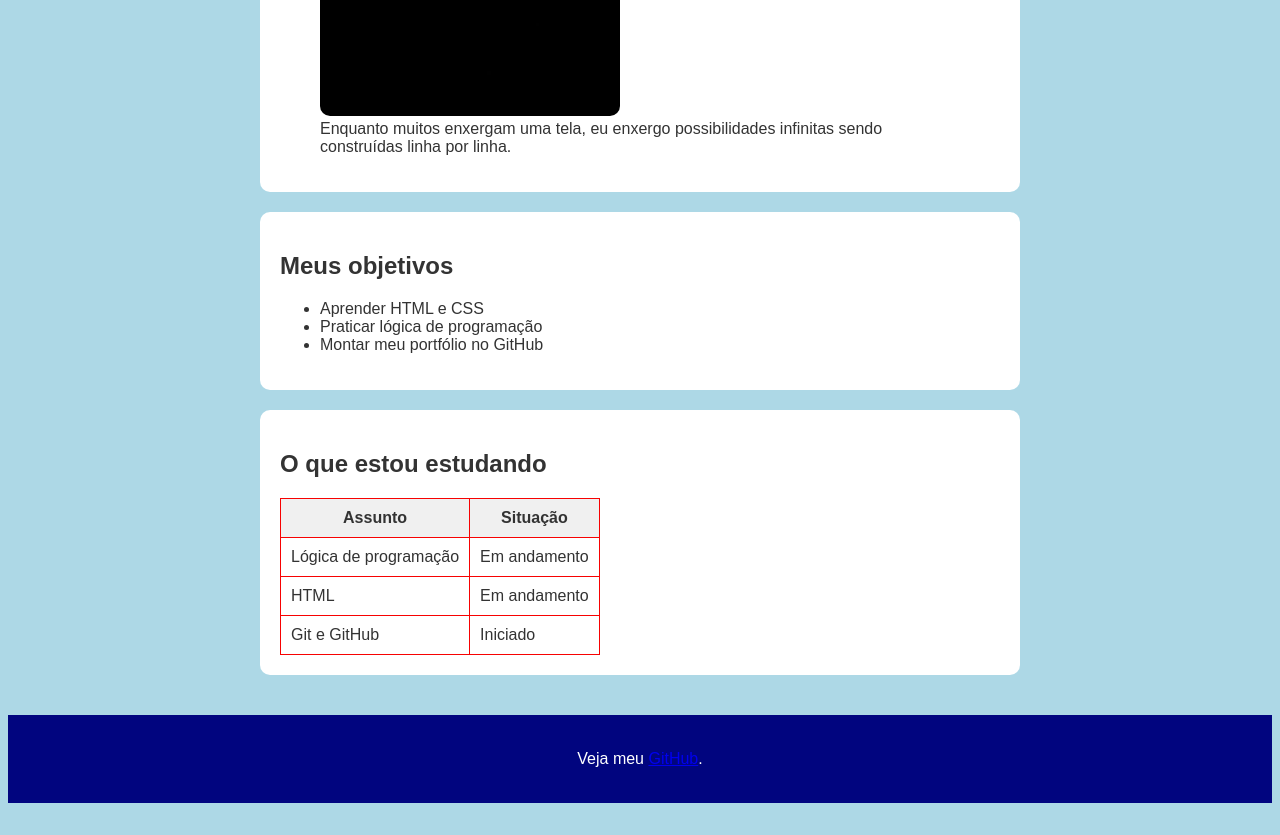
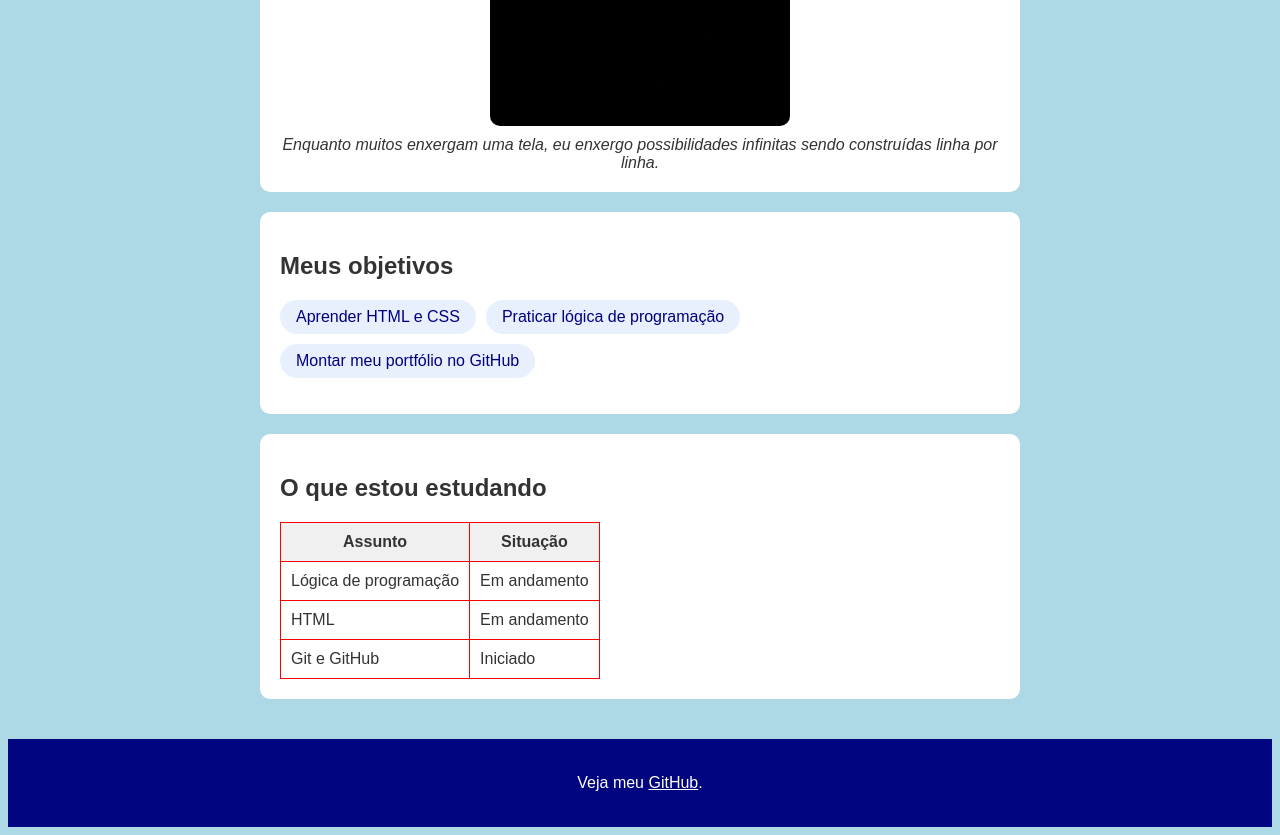
Before and after one commit to Isaias-Evaristo/desenvolvimento-web-estudos, a plain HTML site: page 03-css/index.html in a window 1280 px wide. Shown: the part 760-1595 px from the top of the page. Before the commit the page ends 1571 px from the top, so only its background shows below. Drawn offline with Linux system fonts and the light colour scheme.

Commit message:
adiciona flexbox na pagina de apresentacao

```diff
--- a/03-css/style.css
+++ b/03-css/style.css
@@ -9,7 +9,13 @@ h1 {
     text-align: center;
 }
 
+/* Cabeçalho: itens em coluna, centralizados */
 header {
+    display: flex;
+    flex-direction: column;
+    align-items: center;
+    gap: 10px;
+    text-align: center;
     background-color: navy;
     color: white;
     padding: 20px;
@@ -21,9 +27,38 @@ p {
     line-height: 1.6;
 }
 
-/* Imagens */
+/* Imagem com legenda centralizada */
+figure {
+    display: flex;
+    flex-direction: column;
+    align-items: center;
+    gap: 10px;
+    margin: 0;
+}
+
+figcaption {
+    text-align: center;
+    font-style: italic;
+}
+
 img {
     border-radius: 10px;
+}
+
+/* Lista de interesses em etiquetas */
+ul {
+    display: flex;
+    flex-wrap: wrap;
+    gap: 10px;
+    list-style: none;
+    padding: 0;
+}
+
+li {
+    background-color: #e8f0fe;
+    color: navy;
+    padding: 8px 16px;
+    border-radius: 20px;
 }
 
 /* Tabelas */
@@ -37,30 +72,38 @@ td {
     border: 1px solid #f70202;
 }
 
-/* Cabeçalho da tabela */
 th {
     background-color: #f0f0f0;
 }
 
-/* Rodapé */
-footer {
-    text-align: center;
-    background-color: #01057f;
-    color: rgb(254, 255, 255);
-    padding: 15px;
+/* Layout geral */
+main {
+    max-width: 800px;
+    margin: 0 auto;
+    padding: 20px;
 }
-   main {
-       max-width: 800px;
-       margin: 0 auto;
-       padding: 20px;
-   }
-   section {
+
+section {
     background-color: white;
     padding: 20px;
     margin-bottom: 20px;
     border-radius: 10px;
 }
 
+/* Rodapé centralizado */
+footer {
+    display: flex;
+    justify-content: center;
+    align-items: center;
+    background-color: #01057f;
+    color: rgb(254, 255, 255);
+    padding: 15px;
+}
+
+footer a {
+    color: white;
+}
+
 * {
     box-sizing: border-box;
 }
```
Also changed, not shown: 03-css/index.html (line endings or trailing spaces).
